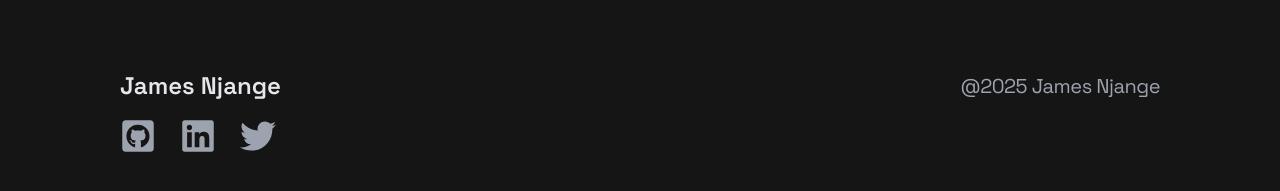
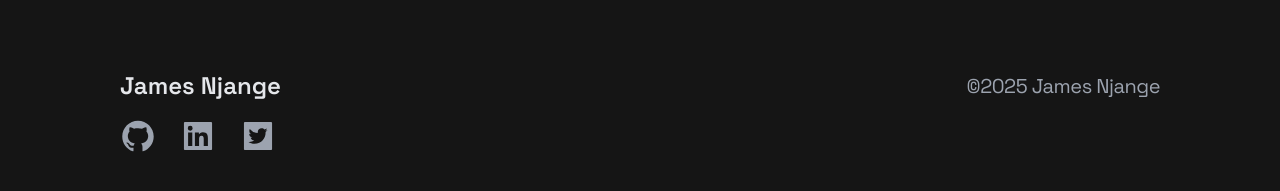
Before and after one commit to njange/portfolio, a React (Vite) app: page /blog in a window 1280 px wide. Shown: the part 1753-1944 px from the top of the page. Built offline with nearby package versions, Linux system fonts and the light colour scheme.

Commit message:
update Footer component to use new icon imports and enhance social media links; update Navbar to include full name

```diff
--- a/src/components/Footer.jsx
+++ b/src/components/Footer.jsx
@@ -1,6 +1,5 @@
 import React from 'react'
-import { FaGithub, FaGithubSquare, FaLinkedin, FaTwitter } from 'react-icons/fa'
-
+import { AiFillLinkedin, AiFillGithub, AiFillTwitterSquare } from 'react-icons/ai'
 
 const Footer = () => {
   return (
@@ -8,12 +7,33 @@ const Footer = () => {
       <div className='space-y-4'>
         <h3 className='text-2xl text-gray-200 font-semibold'>James Njange</h3>
         <div className='flex flex-row gap-6 text-gray-400 text-4xl'>
-          <FaGithubSquare />
-          <FaLinkedin />
-          <FaTwitter />
+          <a
+            href="https://github.com/njange"
+            target="_blank"
+            rel="noopener noreferrer"
+            className="hover:scale-110 hover:text-gray-200 transition-all duration-300"
+          >
+            <AiFillGithub />
+          </a>
+          <a
+            href="https://www.linkedin.com/in/james-njange-72845b258/"
+            target="_blank"
+            rel="noopener noreferrer"
+            className="hover:scale-110 hover:text-blue-400 transition-all duration-300"
+          >
+            <AiFillLinkedin />
+          </a>
+          <a
+            href="https://x.com/Njange2"
+            target="_blank"
+            rel="noopener noreferrer"
+            className="hover:scale-110 hover:text-blue-300 transition-all duration-300"
+          >
+            <AiFillTwitterSquare />
+          </a>
         </div>
       </div>
-      <p className='text-gray-400'>@2025 James Njange</p>
+      <p className='text-gray-400'>©2025 James Njange</p>
     </div>
   )
 }
--- a/src/components/Navbar.jsx
+++ b/src/components/Navbar.jsx
@@ -38,7 +38,7 @@ const Navbar = () => {
 
   return (
     <div className="text-gray-200 max-w-[1200px] h-24 mx-auto flex justify-between items-center text-lg px-4 md:px-0 fixed top-0 left-0 right-0 z-50 bg-[#151515]/90 backdrop-blur-sm">
-      <RouterLink to="/" className="text-3xl font-bold m-4">JAMES</RouterLink>
+      <RouterLink to="/" className="text-3xl font-bold m-4">James Njange</RouterLink>
 
       <ul className="hidden md:flex">
         <li className="p-5">
```
